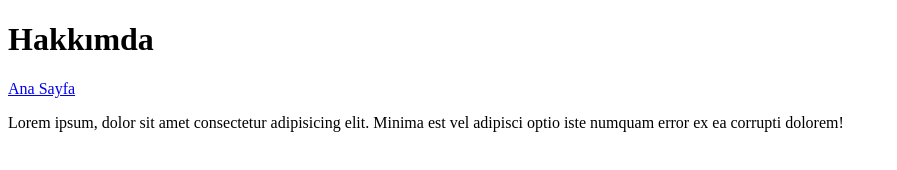
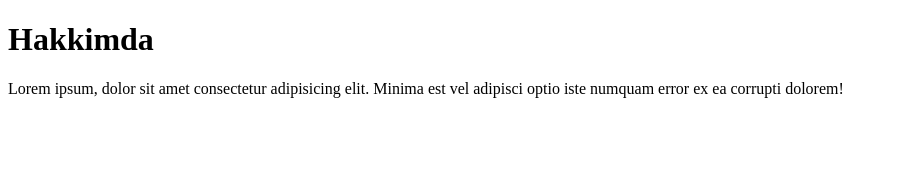
Before and after one commit to arrowfun/ilk-js-app, a plain HTML site: page hakkinda.html in a window 1280 px wide. Shown: the whole page, without its empty margins (0-897 px from the left). Drawn offline with Linux system fonts and the light colour scheme.

Commit message:
düzenleme yapıldı

```diff
--- a/hakkinda.html
+++ b/hakkinda.html
@@ -6,8 +6,7 @@
     <title>Document</title>
 </head>
 <body>
-    <h1>Hakkımda</h1>
-    <a href="index.html">Ana Sayfa</a>
+    <h1>Hakkimda</h1>
     <p>Lorem ipsum, dolor sit amet consectetur adipisicing elit. Minima est vel adipisci optio iste numquam error ex ea corrupti dolorem!</p>
 </body>
 </html>
```
